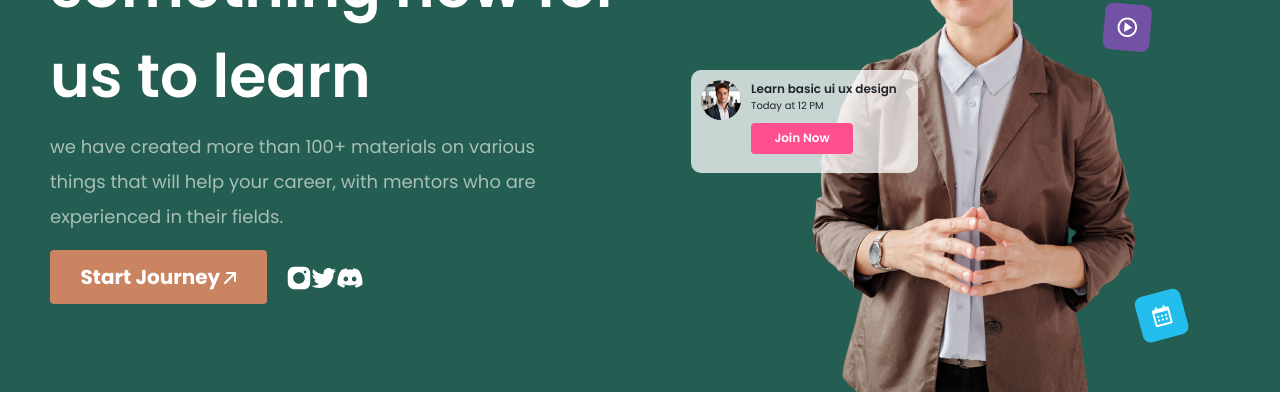
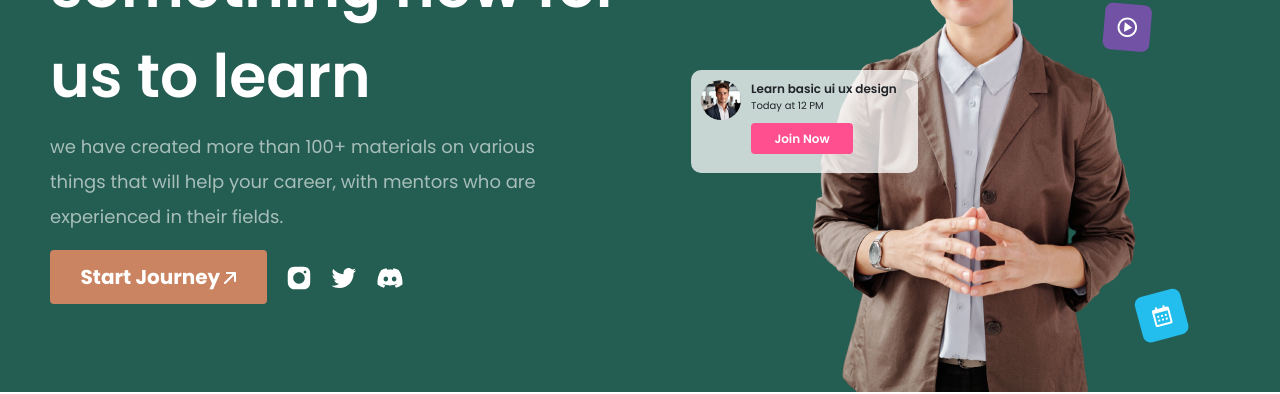
Before and after one commit to BishalAshiq/skill-shoot, a Next.js app: page / in a window 1280 px wide. Shown: the part 254-648 px from the top of the page. Built offline with nearby package versions, Linux system fonts and the light colour scheme.

Commit message:
All done

```diff
--- a/package.json
+++ b/package.json
@@ -13,6 +13,7 @@
     "@emotion/styled": "^11.13.0",
     "@mui/icons-material": "^5.16.7",
     "@mui/material": "^5.16.7",
+    "aos": "^2.3.4",
     "bootstrap": "^5.3.3",
     "next": "14.2.5",
     "react": "^18",
--- a/src/components/homeAll/Banner/Banner.jsx
+++ b/src/components/homeAll/Banner/Banner.jsx
@@ -1,9 +1,21 @@
-
-import React from 'react';
+"use client"
+import React, { useEffect } from 'react';
+import AOS from 'aos';
+import 'aos/dist/aos.css'; // Import the AOS styles
 
 import style from "./Banner.module.css";
 
 const Banner = () => {
+
+    useEffect(() => {
+        AOS.init({
+            duration: 1000, // Duration of the animation in milliseconds
+            easing: 'ease-in-out', // Type of easing
+            once: true, // Whether animation should happen only once - while scrolling down
+            mirror: false, // Whether elements should animate out while scrolling past them
+        });
+    }, []);
+
     return (
         <div>
             <div className={style.bannerfulldiv}>
@@ -11,12 +23,12 @@ const Banner = () => {
                     <div className='col-xl-6 col-lg-6 col-md-6 col-sm-12 col-12'>
                         <div>
                             <div>
-                                <h1 className={style.bannerTeg}>There is <span className={style.alwaystext}>always</span> something new for us to learn</h1>
+                                <h1 data-aos="zoom-in-right" className={style.bannerTeg}>There is <span className={style.alwaystext}>always</span> something new for us to learn</h1>
                                 <p className={style.bannerParagraph}>we have created more than 100+ materials on various things that will help your career, with mentors who are experienced in their fields.</p>
                             </div>
 
                             <div className={style.bannerlowerpart}>
-                                <button className={style.bannerbtn}>Start Journey <span>
+                                <button data-aos="zoom-in-right" className={style.bannerbtn}>Start Journey <span>
                                     <svg width="12" height="12" viewBox="0 0 12 12" fill="none" xmlns="http://www.w3.org/2000/svg">
                                         <path d="M2 1C2 0.447715 2.44772 0 3 0L11 5.36442e-07C11.5523 5.36442e-07 12 0.447716 12 1V9C12 9.55229 11.5523 10 11 10C10.4477 10 10 9.55229 10 9V3.41421L1.70711 11.7071C1.31658 12.0976 0.683417 12.0976 0.292893 11.7071C-0.0976311 11.3166 -0.0976311 10.6834 0.292893 10.2929L8.58579 2L3 2C2.44772 2 2 1.55228 2 1Z" fill="white" />
                                     </svg>
@@ -49,7 +61,7 @@ const Banner = () => {
                     <div className='col-xl-6 col-lg-6 col-md-6 col-sm-12 col-12'>
                         <div className={style.bannerrightSidefull}>
                             <div className={style.bannerrightSide}>
-                                <div className={style.bannercarddiv}>
+                                <div data-aos="flip-up" className={style.bannercarddiv}>
                                     <div>
                                         <img className={style.bannercardImg} src='/images/dppic.jpeg' alt='' />
                                     </div>
@@ -60,7 +72,10 @@ const Banner = () => {
                                     </div>
                                 </div>
 
-                                <div>
+                                <div data-aos="fade-left"
+                                    data-aos-anchor="#example-anchor"
+                                    data-aos-offset="500"
+                                    data-aos-duration="500">
                                     <img className={style.bannerImg} src="/images/banner.png" alt="" />
                                 </div>
                             </div>
--- a/src/components/homeAll/Banner/Banner.module.css
+++ b/src/components/homeAll/Banner/Banner.module.css
@@ -33,6 +33,11 @@
     border-bottom: 4px solid rgba(203, 132, 97, 1);
 
 }
+ .bannerSVGdiv{
+        display: flex;
+        gap: 20px;
+        align-items: center;
+    }
 .bannerbtn{
     background: rgba(203, 132, 97, 1);
 width: 217px;
--- a/src/components/homeAll/LetUsSkShoot/LetUsSkShoot.jsx
+++ b/src/components/homeAll/LetUsSkShoot/LetUsSkShoot.jsx
@@ -1,8 +1,22 @@
-import React from 'react';
+"use client"
+import React, { useEffect } from 'react';
+import AOS from 'aos';
+import 'aos/dist/aos.css'; // Import the AOS styles
+
 import style from "./LetUsSkShoot.module.css";
 
 
 const LetUsSkShoot = () => {
+
+    useEffect(() => {
+        AOS.init({
+          duration: 1000, // Duration of the animation in milliseconds
+          easing: 'ease-in-out', // Type of easing
+          once: true, // Whether animation should happen only once - while scrolling down
+          mirror: false, // Whether elements should animate out while scrolling past them
+        });
+      }, []);
+
     return (
         <div>
             <div className={style.LetUsSkShootFulldiv}>
@@ -10,7 +24,7 @@ const LetUsSkShoot = () => {
                     <div className='col-xl-5 col-lg-5 col-md-5 col-sm-12 col-12'>
                         <div>
                             <div className={style.LetUsSkShootimgdiv}>
-                                <img className={style.LetUsSkShootimg} src='/images/homepic.png' alt='' />
+                                <img data-aos="zoom-in-right" className={style.LetUsSkShootimg} src='/images/homepic.png' alt='' />
                             </div>
                         </div>
                     </div>
--- a/src/components/homeAll/TrustedCompany/TrustCompany.jsx
+++ b/src/components/homeAll/TrustedCompany/TrustCompany.jsx
@@ -1,7 +1,22 @@
-import React from 'react';
+"use client"
+import React, { useEffect } from 'react';
+import AOS from 'aos';
+import 'aos/dist/aos.css'; // Import the AOS styles
+
 import style from "./TrustCompany.module.css";
 
 const TrustCompany = () => {
+
+    useEffect(() => {
+        AOS.init({
+          duration: 1000, // Duration of the animation in milliseconds
+          easing: 'ease-in-out', // Type of easing
+          once: true, // Whether animation should happen only once - while scrolling down
+          mirror: false, // Whether elements should animate out while scrolling past them
+        });
+      }, []);
+
+
     return (
         <div className={style.trustCompanyFulldiv}>
             <div>
@@ -35,7 +50,7 @@ const TrustCompany = () => {
                         </div>
                         <div className='col-xl-6 col-lg-6 col-md-6 col-sm-12 col-12'>
                             <div className={style.hcnypicfulldiv}>
-                                <div className={style.hcnypicdiv}>
+                                <div className={style.hcnypicdiv} data-aos="zoom-out-left">
                                     <img className={style.hcnypic} src='/images/HCNYpic.png' alt=''/>
                                 </div>
                             </div>
```
Also changed, not shown: 1 other file (tests, documents, lock files or other folders). Lines whose indentation alone changed are shown as unchanged.
